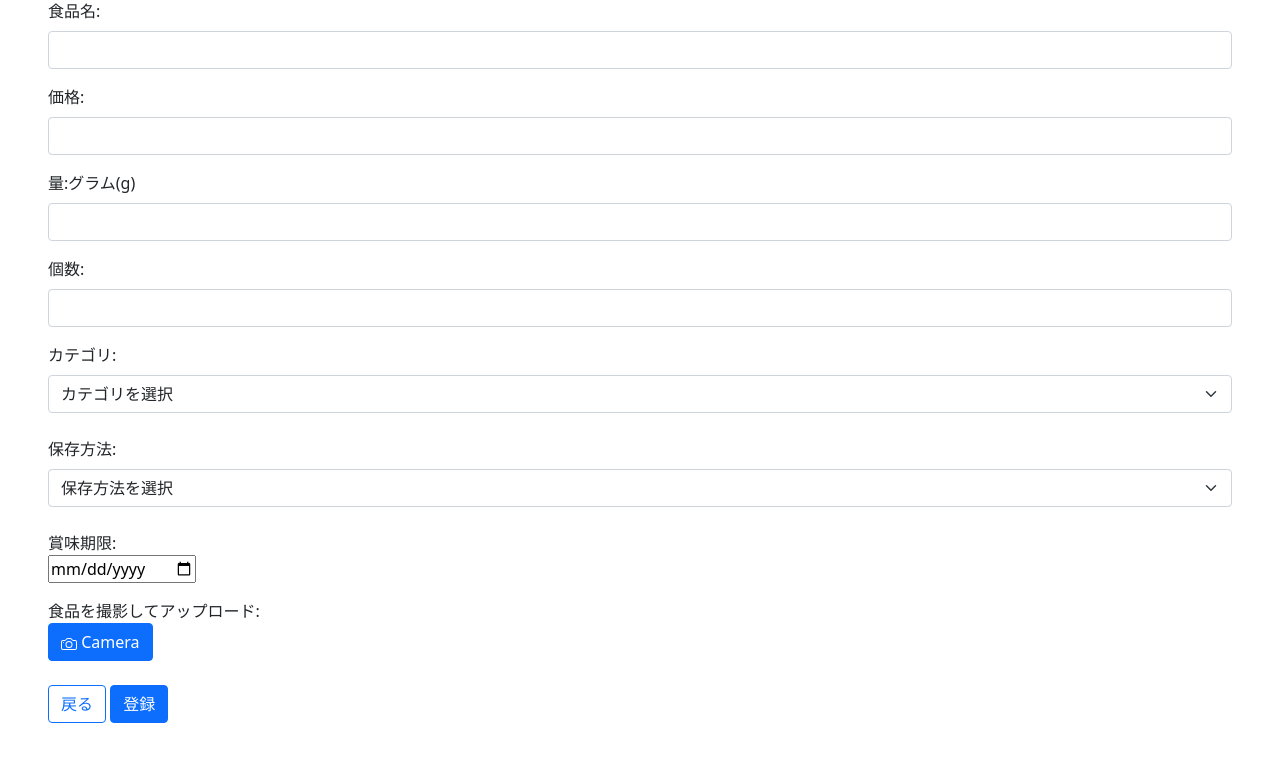
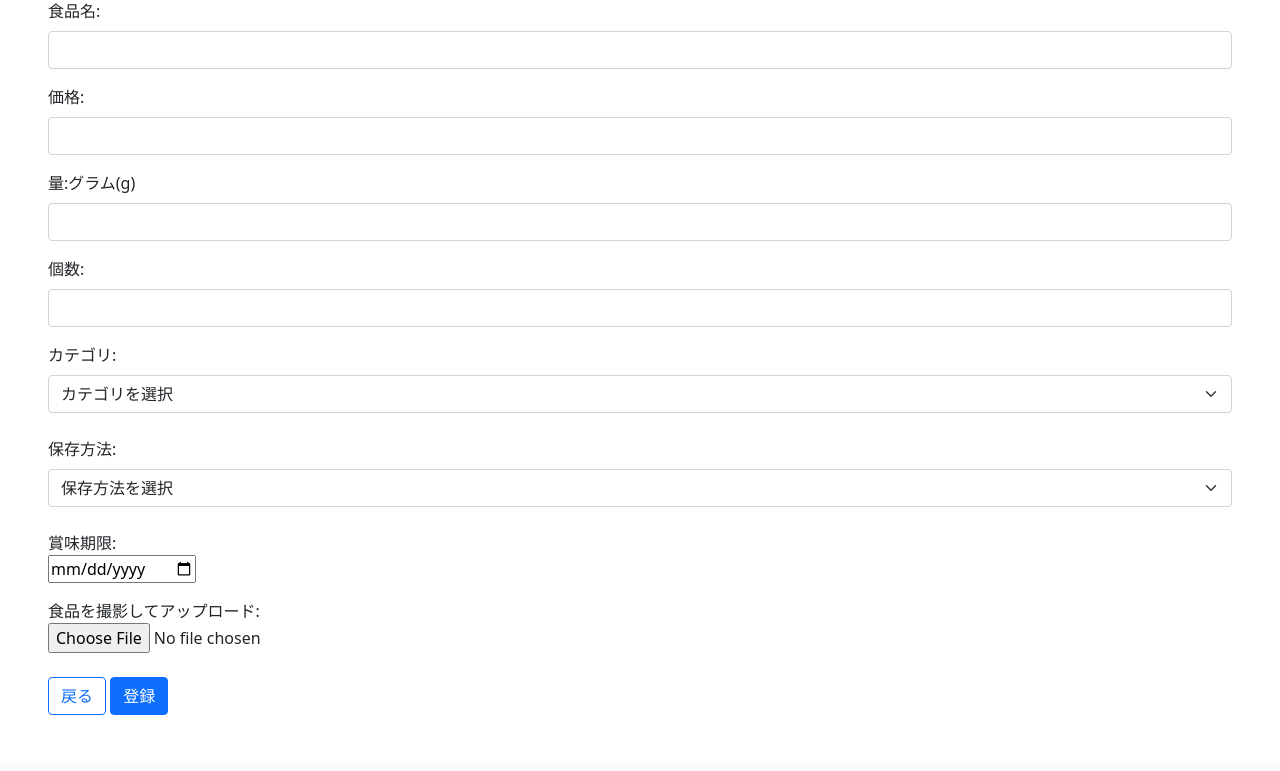
Before and after one commit to carlos-paniagua/app, a Flask app: page /create in a window 1280 px wide. Shown: the part 225-996 px from the top of the page. After the commit the page ends 940 px from the top, so only its background shows below. Run offline with Flask 3, Linux system fonts and the light colour scheme; some libraries are stand-ins or nearby versions.

Commit message:
特に変更なし

```diff
--- a/templates/create.html
+++ b/templates/create.html
@@ -3,7 +3,7 @@
 
 {% block body %}
 <h2 class="m-5">登録</h2>
-<form class="m-5" action="/" method='POST'>
+<form class="m-5" action="/" method='POST' enctype="multipart/form-data">
     <div class="form-group pb-3">
       <label for="food_name" class="form-label">食品名:</label>
       <input type="text" class="form-control" name="food_name">
@@ -43,16 +43,9 @@
       <br>
       <input type="date" name="due" required>
     </div>
-
     <label for="upload">食品を撮影してアップロード:</label>
     <br>
-    <button id="upload" type="button" class="btn btn-primary" name="image" accept="image/*" capture="camera">
-      <svg xmlns="http://www.w3.org/2000/svg" width="16" height="16" fill="currentColor" class="bi bi-camera" viewBox="0 0 16 16">
-        <path d="M15 12a1 1 0 0 1-1 1H2a1 1 0 0 1-1-1V6a1 1 0 0 1 1-1h1.172a3 3 0 0 0 2.12-.879l.83-.828A1 1 0 0 1 6.827 3h2.344a1 1 0 0 1 .707.293l.828.828A3 3 0 0 0 12.828 5H14a1 1 0 0 1 1 1v6zM2 4a2 2 0 0 0-2 2v6a2 2 0 0 0 2 2h12a2 2 0 0 0 2-2V6a2 2 0 0 0-2-2h-1.172a2 2 0 0 1-1.414-.586l-.828-.828A2 2 0 0 0 9.172 2H6.828a2 2 0 0 0-1.414.586l-.828.828A2 2 0 0 1 3.172 4H2z"></path>
-        <path d="M8 11a2.5 2.5 0 1 1 0-5 2.5 2.5 0 0 1 0 5zm0 1a3.5 3.5 0 1 0 0-7 3.5 3.5 0 0 0 0 7zM3 6.5a.5.5 0 1 1-1 0 .5.5 0 0 1 1 0z"></path>
-      </svg>
-      Camera
-    </button>
+    <input id="upload" type="file" name="image" accept="image/*" capture="camera">
     <br>
     <br>
     <a class="btn btn-outline-primary" href="/" role="button">戻る</a>
```
Also changed, not shown: instance/food.db.
